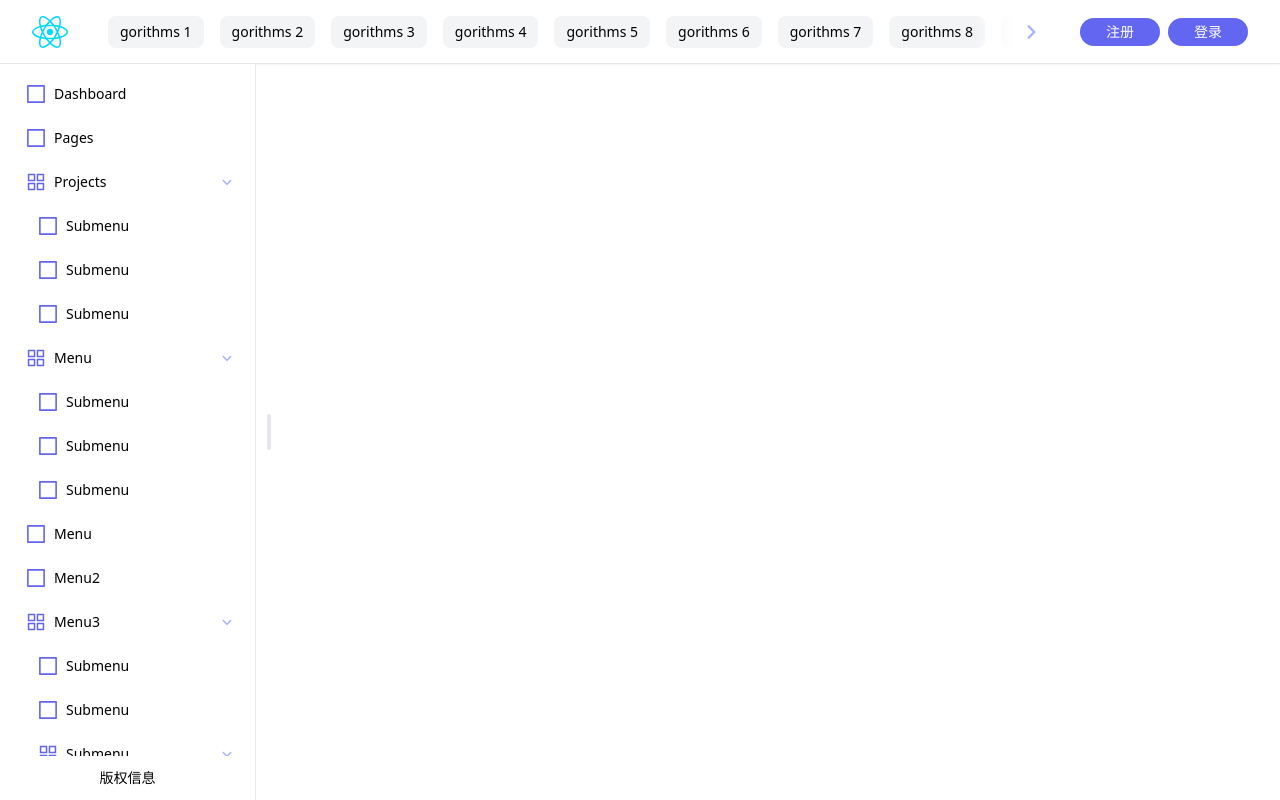
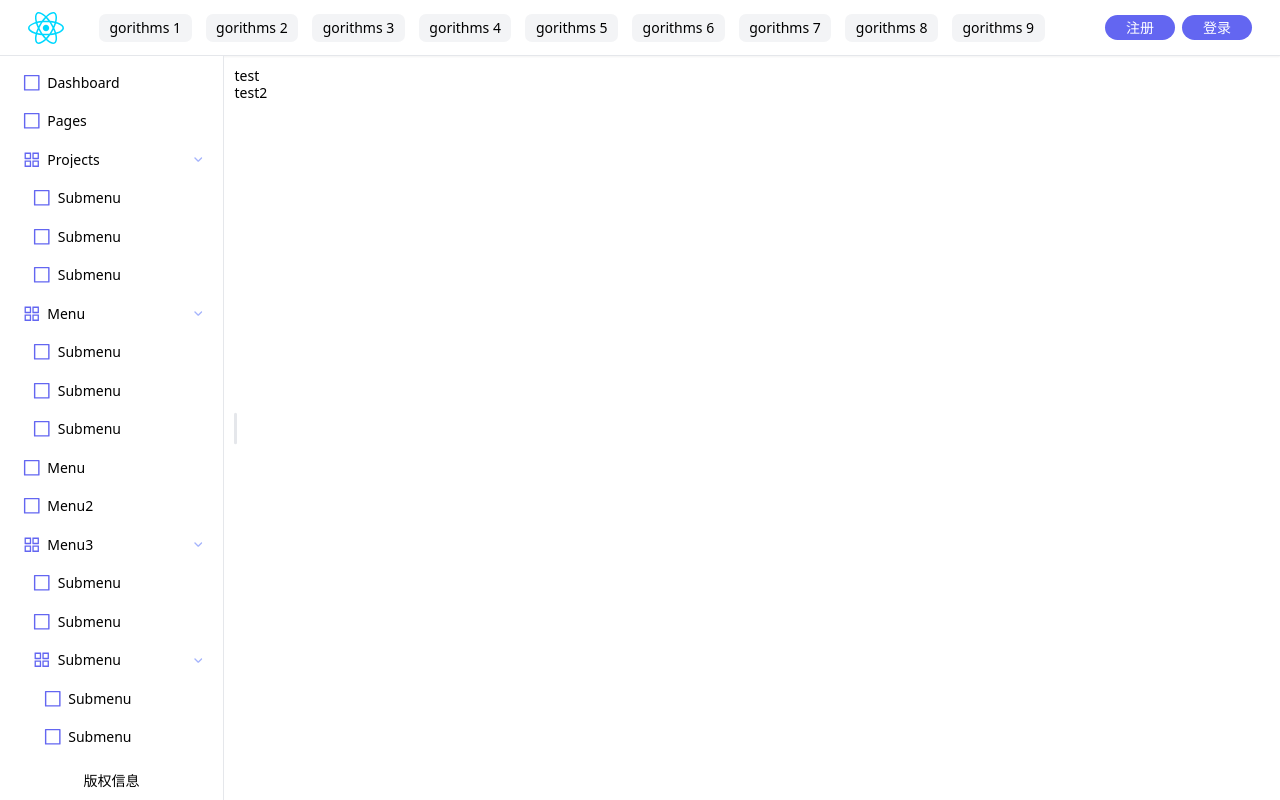
Before and after one commit to polluxliu/web3-react-vite, a React (Vite) app: page /manage in a window 1280 px wide. Built offline with nearby package versions, Linux system fonts and the light colour scheme.

Commit message:
chore: axios services added

```diff
--- a/package.json
+++ b/package.json
@@ -14,11 +14,13 @@
   "dependencies": {
     "ahooks": "^3.7.11",
     "antd": "^5.16.5",
+    "axios": "^1.6.8",
     "classnames": "^2.5.1",
     "ethers": "^6.12.0",
     "immer": "^10.1.1",
     "react": "^18.2.0",
     "react-dom": "^18.2.0",
+    "react-hook-form": "^7.51.4",
     "react-icons": "^5.2.0",
     "react-router-dom": "^6.23.0",
     "viem": "^2.9.28"
--- a/src/components/Sidebar.tsx
+++ b/src/components/Sidebar.tsx
@@ -120,9 +120,7 @@ const Sidebar: FC = () => {
   };
 
   const sidebarClass = classNames(
-    "fixed",
-    "bottom-0",
-    "left-0",
+    "h-full",
     "max-w-64",
     "border-r",
     "px-0.5",
@@ -130,11 +128,16 @@ const Sidebar: FC = () => {
     "bg-white",
     "transition-transform",
     "duration-300",
+    "fixed",
+    "top-0",
+    "bottom-0",
     {
-      "top-16": isLargeScreen,
-      "top-0": !isLargeScreen,
       "translate-x-0": sidebarOpened,
       "-translate-x-full": !sidebarOpened,
+      sticky: sidebarOpened && isLargeScreen,
+      fixed: !sidebarOpened,
+      "top-0": !sidebarOpened,
+      "bottom-0": !sidebarOpened,
       "min-w-64": expanded && isLargeScreen,
     },
   );
--- a/src/index.css
+++ b/src/index.css
@@ -2,8 +2,8 @@
 @tailwind components;
 @tailwind utilities;
 
-body {
-  @apply font-sans text-sm;
+html {
+  @apply m-0 p-0 font-sans text-sm;
 }
 
 #right-arrow::before {
--- a/src/layouts/MainLayout.tsx
+++ b/src/layouts/MainLayout.tsx
@@ -1,6 +1,6 @@
 import type { FC } from "react";
-import { useState, useEffect, useRef } from "react";
-import { Outlet, useOutletContext, Link } from "react-router-dom";
+import { useState, useEffect, useRef, createContext, useContext } from "react";
+import { Outlet, Link } from "react-router-dom";
 import { HOME_PATH, MANAGE_PATH } from "../router";
 import { useResponsive, useSize, useHover, useEventListener } from "ahooks";
 import logo from "../assets/react.svg";
@@ -10,22 +10,28 @@ import {
   FaAngleRight,
   FaAngleLeft,
 } from "react-icons/fa6";
-import { MenuItem } from "../components/Sidebar";
+import Sidebar, { MenuItem } from "../components/Sidebar";
 
 const topItems = new Array(9).fill(null).map((_, index) => ({
-  id: index + 200,
+  id: String(index + 200),
   title: `gorithms ${index + 1}`,
 }));
 
-type SidebarContext = {
+type SidebarContextType = {
   sidebarOpened: boolean;
   isLargeScreen: boolean;
   topItems: MenuItem[];
 };
 
+const SidebarContext = createContext<SidebarContextType | undefined>(undefined);
+
 // eslint-disable-next-line react-refresh/only-export-components
 export function useSidebar() {
-  return useOutletContext<SidebarContext>();
+  const context = useContext(SidebarContext);
+  if (context === undefined) {
+    throw new Error("useSidebar must be used within a SidebarProvider");
+  }
+  return context;
 }
 
 const MainLayout: FC = () => {
@@ -103,8 +109,8 @@ const MainLayout: FC = () => {
   };
 
   return (
-    <>
-      <nav className="sticky top-0 z-30 flex h-16 items-center justify-center gap-x-8 border-b bg-white px-8 shadow-sm">
+    <div className="flex h-screen flex-col">
+      <nav className="sticky top-0 z-30 flex h-16 flex-none items-center justify-center gap-x-8 border-b bg-white px-8 shadow-sm">
         <button
           className="rounded-full p-2 text-black hover:bg-gray-100 sm:hidden"
           onClick={() => {
@@ -179,7 +185,16 @@ const MainLayout: FC = () => {
           </div>
         </div>
       </nav>
-      <Outlet context={{ sidebarOpened, isLargeScreen, topItems }} />
+      <div className="flex flex-auto overflow-hidden">
+        <SidebarContext.Provider
+          value={{ sidebarOpened, isLargeScreen, topItems }}
+        >
+          <Sidebar />
+        </SidebarContext.Provider>
+        <main className="flex-auto p-3">
+          <Outlet />
+        </main>
+      </div>
       {/* <footer>这里是footer</footer> */}
       {overlayDisplayed && (
         <div
@@ -189,7 +204,7 @@ const MainLayout: FC = () => {
           }}
         ></div>
       )}
-    </>
+    </div>
   );
 };
 
--- a/src/layouts/ManageLayout.tsx
+++ b/src/layouts/ManageLayout.tsx
@@ -1,8 +1,12 @@
 import type { FC } from "react";
-import Sidebar from "../components/Sidebar";
 
 const ManageLayout: FC = () => {
-  return <Sidebar />;
+  return (
+    <div className="flex flex-col justify-end">
+      <div>test</div>
+      <div className="flex-auto">test2</div>
+    </div>
+  );
 };
 
 export default ManageLayout;
--- a/src/pages/Home.tsx
+++ b/src/pages/Home.tsx
@@ -1,26 +1,19 @@
 import type { FC } from "react";
-import { useNavigate, Link } from "react-router-dom";
-import { Button } from "antd";
+import { useEffect } from "react";
+import { getQuestionService } from "../services/question";
 
 const Home: FC = () => {
-  const nav = useNavigate();
-
-  function login() {
-    // nav("login");
-    nav({
-      pathname: "login",
-      search: "a=23",
-    });
-  }
+  useEffect(() => {
+    async function fn() {
+      const data = await getQuestionService();
+      console.log(data);
+    }
+    fn();
+  }, []);
 
   return (
     <>
       <p>My Home</p>
-      <div>
-        <button onClick={login}>登录</button>
-        <Link to="register">注册</Link>
-        <Button type="primary">antd button</Button>
-      </div>
     </>
   );
 };
--- /dev/null
+++ b/src/services/ajax.ts
@@ -0,0 +1,47 @@
+import axios from "axios";
+
+const instance = axios.create({
+  timeout: 10 * 1000,
+});
+
+/*
+    response interceptor
+*/
+instance.interceptors.response.use(
+  (response) => {
+    // 任何状态码在2xx范围内的都会触发此函数
+    // 对响应数据做点什么
+    // console.log(response.status, response.statusText, response);
+
+    // const message = response.data.message;
+    // console.info("Success:", message);
+
+    return response.data;
+  },
+  (error) => {
+    /**
+     * 当请求发送失败或者服务器返回的 HTTP 状态码不是 2xx 时触发
+     * 此时，不返回任何值，客户端获取到的将是undefined
+     */
+
+    // 任何超出2xx范围的状态码都会触发此函数
+    // 做些什么来处理错误
+
+    // console.log(error, error.response);
+
+    if (error.response) {
+      // 服务器返回了响应，并且状态码不在2xx的范围
+      // const message = error.response.data.message;
+      // console.error("Server Error:", message);
+      // return error.response.data;
+    } else if (error.request) {
+      // 请求已发出，但没有收到响应
+      console.error("Error: No response was received");
+    } else {
+      // 在设置请求时发生了一些事情，触发了一个错误
+      console.error("Error: ", error.message);
+    }
+  },
+);
+
+export default instance;
--- /dev/null
+++ b/src/services/question.ts
@@ -0,0 +1,11 @@
+import axiosInstance from "./ajax";
+
+export async function getQuestionService() {
+  const url = `/api/test`;
+
+  const data = await axiosInstance.get(url);
+
+  // console.log(data);
+
+  return data;
+}
--- a/vite.config.ts
+++ b/vite.config.ts
@@ -4,4 +4,12 @@ import react from "@vitejs/plugin-react";
 // https://vitejs.dev/config/
 export default defineConfig({
   plugins: [react()],
+  server: {
+    proxy: {
+      "/api": {
+        target: "http://localhost:3000",
+        changeOrigin: true,
+      },
+    },
+  },
 });
```
Also changed, not shown: 1 other file (tests, documents, lock files or other folders).
